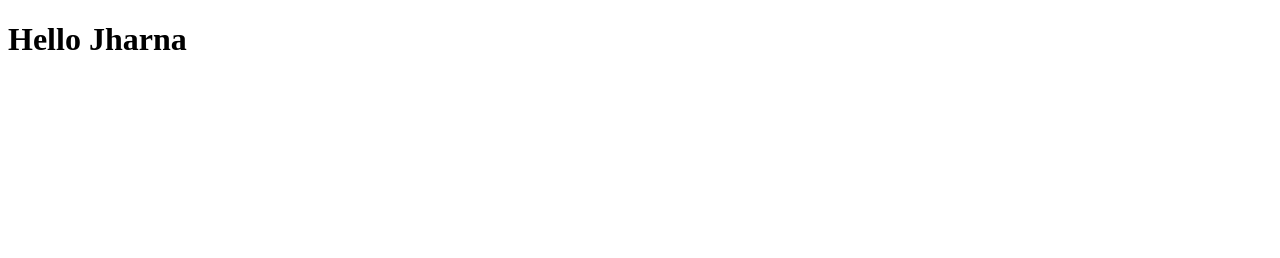
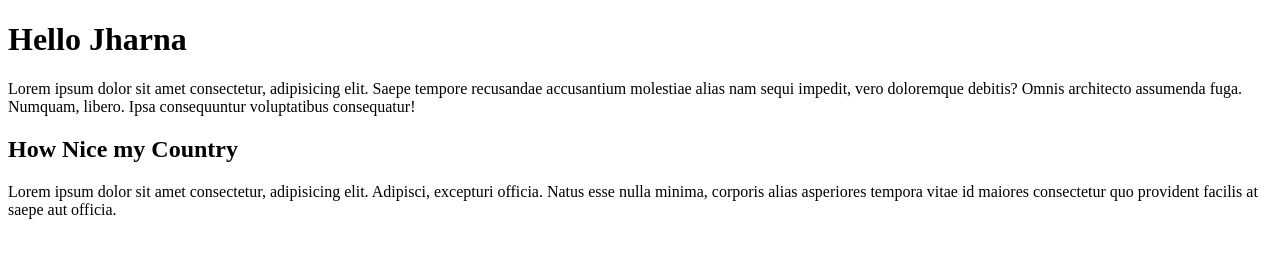
Before and after one commit to Jharna20/new-website, a plain HTML site: page index.html in a window 1280 px wide. Drawn offline with Linux system fonts and the light colour scheme.

Commit message:
my country

```diff
--- a/index.html
+++ b/index.html
@@ -8,5 +8,10 @@
 </head>
 <body>
     <h1>Hello Jharna</h1>
+    <p>Lorem ipsum dolor sit amet consectetur, adipisicing elit. Saepe tempore recusandae accusantium molestiae alias nam sequi impedit, vero doloremque debitis? Omnis architecto assumenda fuga. Numquam, libero. Ipsa consequuntur voluptatibus consequatur!</p>
+<div class="nice">
+    <h2>How Nice my Country</h2>
+    <p>Lorem ipsum dolor sit amet consectetur, adipisicing elit. Adipisci, excepturi officia. Natus esse nulla minima, corporis alias asperiores tempora vitae id maiores consectetur quo provident facilis at saepe aut officia.</p>
+</div>
 </body>
 </html>
```
